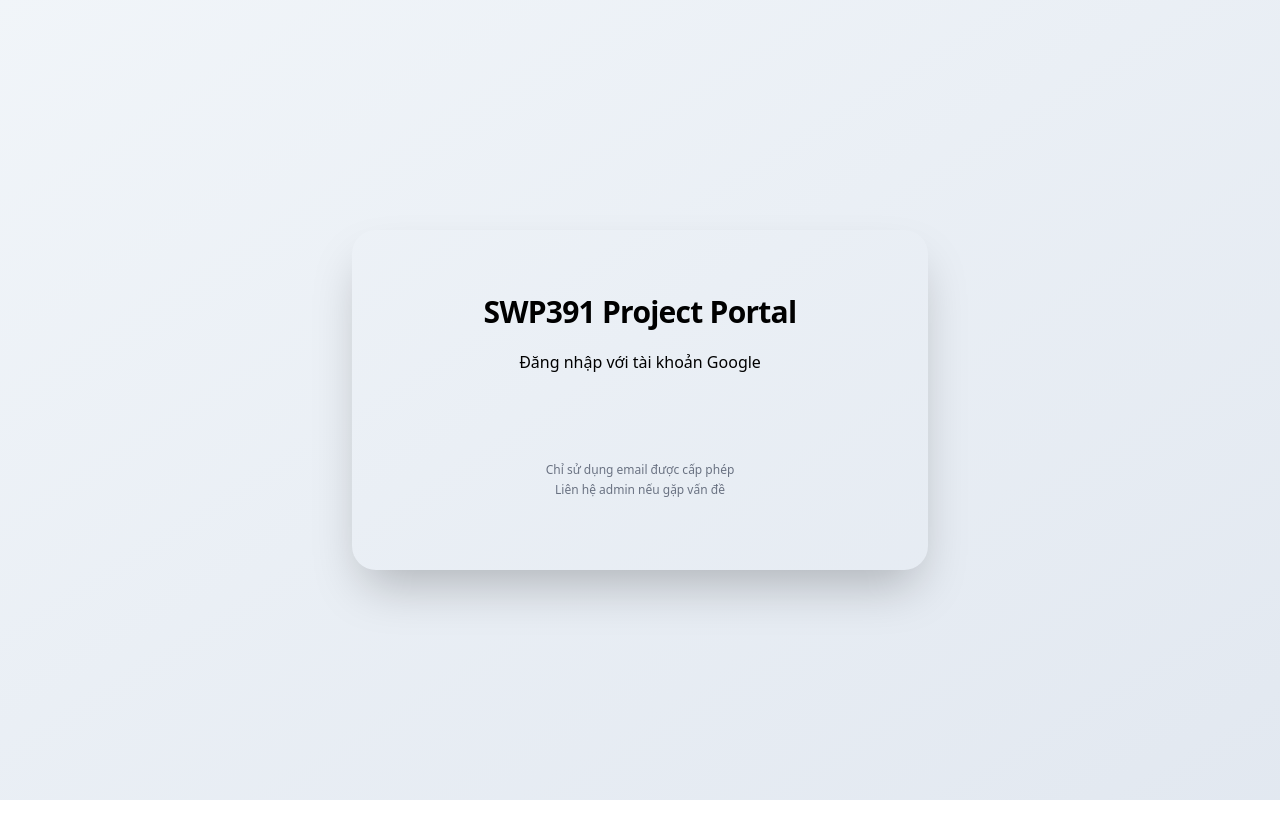
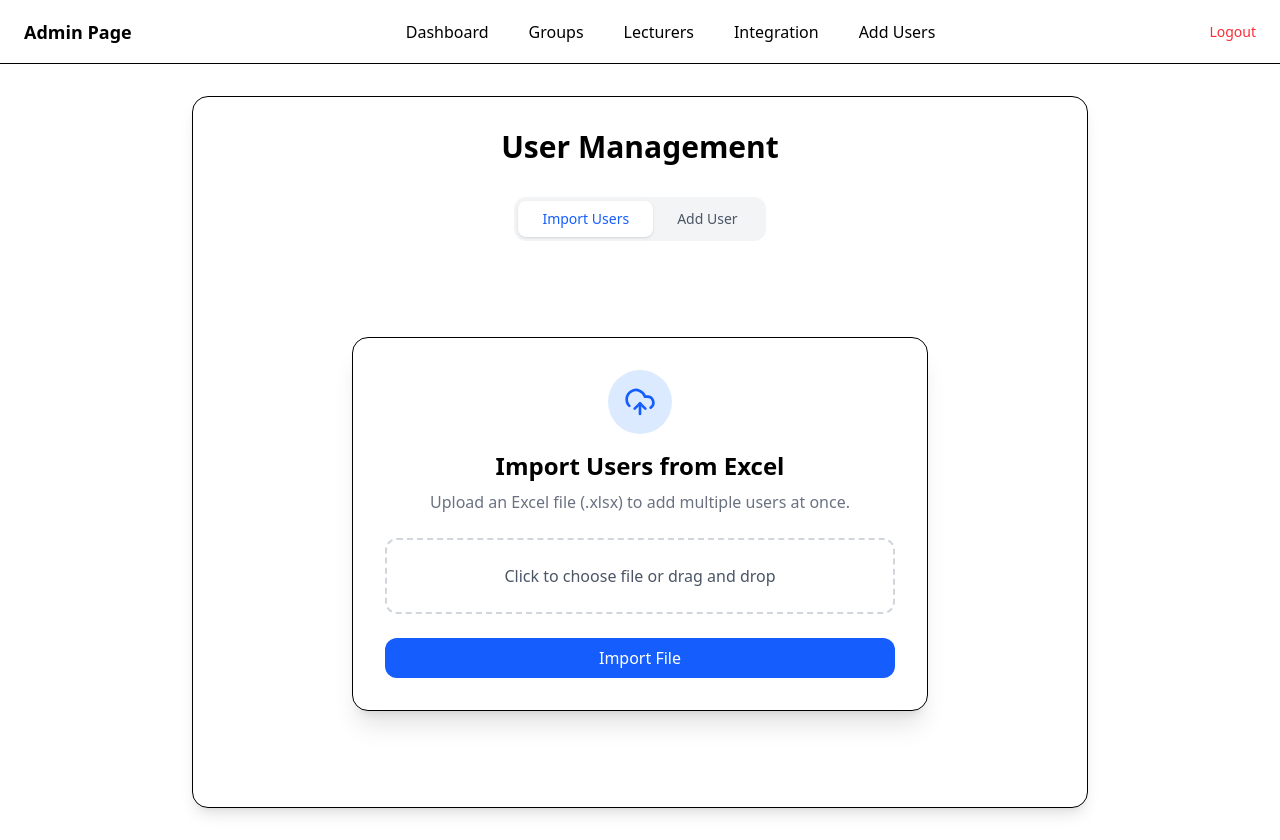
Before and after one commit to JiraGitWebTool-Group2/SWP391-Group2-FE, a React (Vite) app: page /admin/users in a window 1280 px wide. Before the commit this address led to /login. Before the commit the page ends 800 px from the top, so only its background shows below. Built offline with nearby package versions, Linux system fonts and the light colour scheme; no server answers.

Commit message:
feat: implement user management features with user

```diff
--- a/src/app/router.tsx
+++ b/src/app/router.tsx
@@ -20,39 +20,31 @@ import GroupDetailPage from "@/features/groups/pages/GroupDetailPage";
 import { TaskBoardPage } from "@/features/tasks/pages/TaskBoardPage";
 import { ProgressReportPage } from "@/features/report/pages/ProgressReportPage";
 import SyncPage from "@/features/sync/pages/SyncPage";
+import UserManagementPage from "@/features/admin/pages/UserManagementPage";
 
 export const router = createBrowserRouter([
   // ================= LOGIN =================
   {
     path: "/",
-    element: <Navigate to="/login" replace />,
-  },
-  {
-    path: "/login",
-    element: <LoginPage />,
+    element: <Navigate to="/admin" replace />,
   },
 
   // ================= ADMIN =================
   {
     path: "/admin",
-    element: <RequireAdmin />,
+    element: <AdminLayout />, // 🔥 BẮT BUỘC PHẢI CÓ
     children: [
-      {
-        element: <AdminLayout />,
-        children: [
-          { index: true, element: <AdminDashboardPage /> },
-          { path: "groups", element: <GroupManagementPage /> },
-          { path: "lecturers", element: <LecturerManagementPage /> },
-          { path: "assign", element: <AssignLecturerPage /> },
-          { path: "integration", element: <IntegrationConfigPage /> },
-        ],
-      },
+      { index: true, element: <AdminDashboardPage /> },
+      { path: "groups", element: <GroupManagementPage /> },
+      { path: "lecturers", element: <LecturerManagementPage /> },
+      { path: "assign", element: <AssignLecturerPage /> },
+      { path: "integration", element: <IntegrationConfigPage /> },
+      { path: "users", element: <UserManagementPage /> },
     ],
   },
 
   // ================= USER =================
   {
-    element: <RequireUser />,
     children: [
       {
         element: <MainLayout />,
--- a/src/components/layout/AdminHeader.tsx
+++ b/src/components/layout/AdminHeader.tsx
@@ -24,13 +24,7 @@ export default function AdminHeader() {
           Integration
         </Link>
 
-        {/* 🔥 Thêm Import */}
-        <Link to="/admin/import-users" className="hover:text-blue-500">
-          Import Users
-        </Link>
-
-        {/* 🔥 Thêm Export */}
-        <Link to="/admin/add-user" className="hover:text-blue-500">
+        <Link to="/admin/users" className="hover:text-blue-500">
           Add Users
         </Link>
       </nav>
--- a/src/features/admin/components/CreateUserForm.tsx
+++ b/src/features/admin/components/CreateUserForm.tsx
@@ -0,0 +1,82 @@
+import { useState } from "react";
+
+export default function CreateUserForm() {
+  const [email, setEmail] = useState("");
+  const [githubUsername, setGithubUsername] = useState("");
+  const [jiraUsername, setJiraUsername] = useState("");
+
+  const handleSubmit = (e: React.FormEvent) => {
+    e.preventDefault();
+
+    const newUser = {
+      email,
+      githubUsername,
+      jiraUsername,
+    };
+
+    console.log("New user:", newUser);
+
+    // TODO: call API here
+
+    alert("User created successfully!");
+
+    // reset form
+    setEmail("");
+    setGithubUsername("");
+    setJiraUsername("");
+  };
+
+  return (
+    <div className="bg-white shadow-md rounded-xl p-8 border">
+      <h2 className="text-xl font-bold mb-6 text-center">Add User</h2>
+
+      <form onSubmit={handleSubmit} className="space-y-5">
+        {/* Email */}
+        <div>
+          <label className="block mb-2 font-medium">Email</label>
+          <input
+            type="email"
+            placeholder="example@email.com"
+            value={email}
+            onChange={(e) => setEmail(e.target.value)}
+            required
+            className="w-full border rounded-lg px-4 py-2 focus:outline-none focus:ring-2 focus:ring-blue-500"
+          />
+        </div>
+
+        {/* GitHub */}
+        <div>
+          <label className="block mb-2 font-medium">GitHub Username</label>
+          <input
+            type="text"
+            placeholder="github_username"
+            value={githubUsername}
+            onChange={(e) => setGithubUsername(e.target.value)}
+            required
+            className="w-full border rounded-lg px-4 py-2 focus:outline-none focus:ring-2 focus:ring-blue-500"
+          />
+        </div>
+
+        {/* Jira */}
+        <div>
+          <label className="block mb-2 font-medium">Jira Username</label>
+          <input
+            type="text"
+            placeholder="jira_username"
+            value={jiraUsername}
+            onChange={(e) => setJiraUsername(e.target.value)}
+            required
+            className="w-full border rounded-lg px-4 py-2 focus:outline-none focus:ring-2 focus:ring-blue-500"
+          />
+        </div>
+
+        <button
+          type="submit"
+          className="w-full bg-blue-600 text-white py-2 rounded-lg hover:bg-blue-700 transition"
+        >
+          Add User
+        </button>
+      </form>
+    </div>
+  );
+}
--- a/src/features/admin/pages/AddUserPage.tsx
+++ /dev/null
@@ -1,48 +0,0 @@
-export default function AddUserPage() {
-  return (
-    <div className="p-6 flex justify-center">
-      <div className="w-full max-w-md bg-white shadow-lg rounded-xl p-6">
-        <h1 className="text-2xl font-bold mb-6 text-center">Add User</h1>
-
-        <form className="space-y-4">
-          {/* Email */}
-          <div>
-            <label className="block mb-1 font-medium">Email</label>
-            <input
-              type="email"
-              placeholder="example@email.com"
-              className="w-full border rounded-lg p-2 focus:outline-none focus:ring-2 focus:ring-blue-500"
-            />
-          </div>
-
-          {/* GitHub */}
-          <div>
-            <label className="block mb-1 font-medium">GitHub Username</label>
-            <input
-              type="text"
-              placeholder="github_username"
-              className="w-full border rounded-lg p-2 focus:outline-none focus:ring-2 focus:ring-blue-500"
-            />
-          </div>
-
-          {/* Jira */}
-          <div>
-            <label className="block mb-1 font-medium">Jira Username</label>
-            <input
-              type="text"
-              placeholder="jira_username"
-              className="w-full border rounded-lg p-2 focus:outline-none focus:ring-2 focus:ring-blue-500"
-            />
-          </div>
-
-          <button
-            type="button"
-            className="w-full bg-blue-600 text-white py-2 rounded-lg hover:bg-blue-700 transition"
-          >
-            Add User
-          </button>
-        </form>
-      </div>
-    </div>
-  );
-}
--- a/src/features/admin/pages/UserManagementPage.tsx
+++ b/src/features/admin/pages/UserManagementPage.tsx
@@ -0,0 +1,58 @@
+import { useState } from "react";
+import ImportUserExcel from "../components/ImportUserExcel";
+import CreateUserForm from "../components/CreateUserForm";
+
+export default function UserManagementPage() {
+  const [activeTab, setActiveTab] = useState<"import" | "add">("import");
+
+  return (
+    <div className="min-h-[70vh] flex items-start justify-center">
+      <div className="w-full max-w-4xl bg-white rounded-2xl shadow-lg border p-8">
+        {/* Title */}
+        <h1 className="text-3xl font-bold mb-8 text-center">User Management</h1>
+
+        {/* Tabs */}
+        <div className="flex justify-center mb-8">
+          <div className="flex bg-gray-100 p-1 rounded-xl">
+            <button
+              onClick={() => setActiveTab("import")}
+              className={`px-6 py-2 rounded-lg text-sm font-medium transition-all ${
+                activeTab === "import"
+                  ? "bg-white shadow text-blue-600"
+                  : "text-gray-600 hover:text-black"
+              }`}
+            >
+              Import Users
+            </button>
+
+            <button
+              onClick={() => setActiveTab("add")}
+              className={`px-6 py-2 rounded-lg text-sm font-medium transition-all ${
+                activeTab === "add"
+                  ? "bg-white shadow text-blue-600"
+                  : "text-gray-600 hover:text-black"
+              }`}
+            >
+              Add User
+            </button>
+          </div>
+        </div>
+
+        {/* Content */}
+        <div className="mt-4 transition-all duration-300">
+          {activeTab === "import" && (
+            <div className="animate-fadeIn">
+              <ImportUserExcel />
+            </div>
+          )}
+
+          {activeTab === "add" && (
+            <div className="animate-fadeIn">
+              <CreateUserForm />
+            </div>
+          )}
+        </div>
+      </div>
+    </div>
+  );
+}
```
Also changed, not shown: 1 other file (tests, documents, lock files or other folders).
